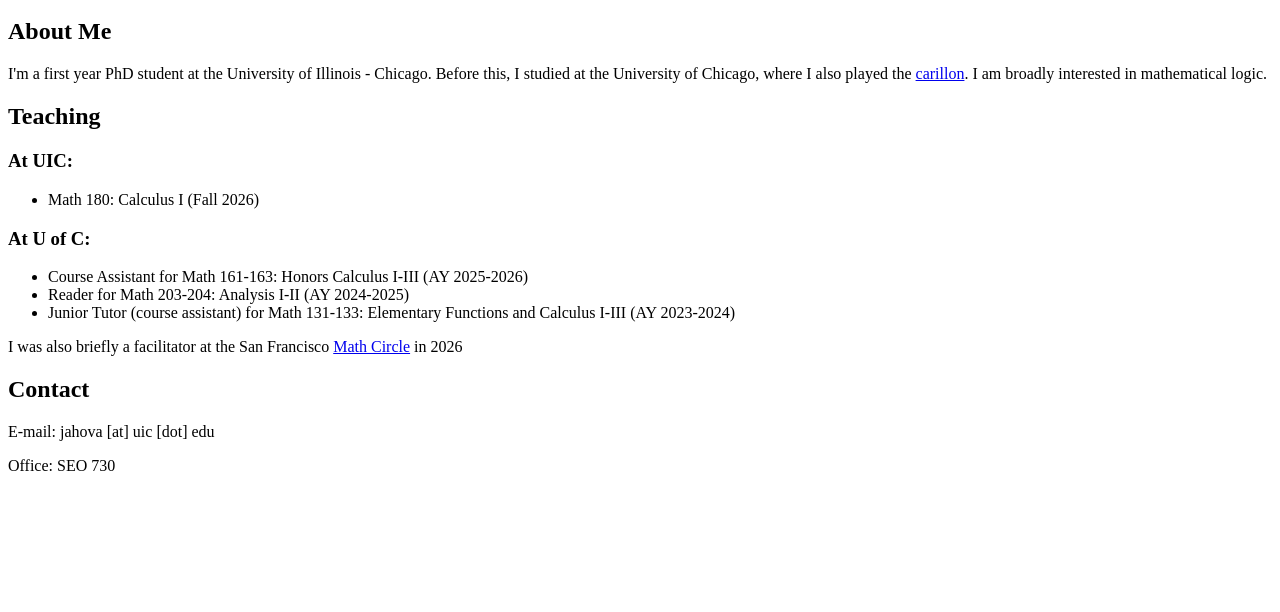
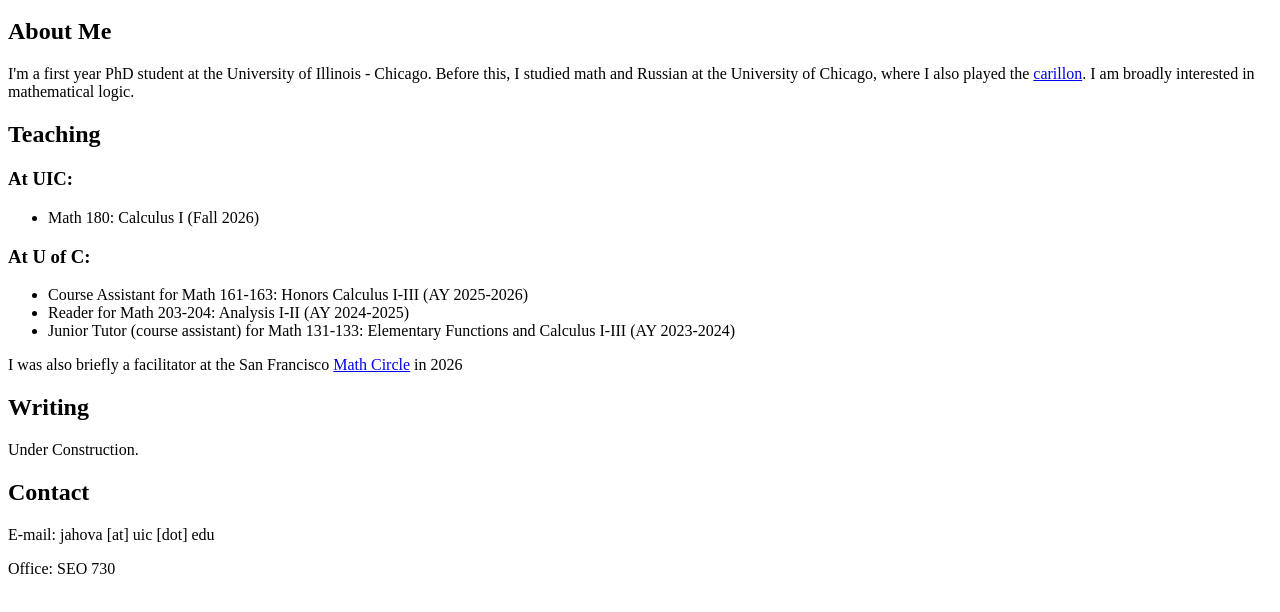
Before and after one commit to jahovanec/jahovanec.github.io, a plain HTML site: page index.html in a window 1280 px wide. Shown: the part 48-660 px from the top of the page. Drawn offline with Linux system fonts and the light colour scheme.

Commit message:
Update index.html

```diff
--- a/index.html
+++ b/index.html
@@ -5,7 +5,7 @@
 <body>
   <h1>Julian Hovanec</h1>
   <h2>About Me</h2>
-  <p>I'm a first year PhD student at the University of Illinois - Chicago. Before this, I studied at the University of Chicago, where I also played the <a href = "https://www.youtube.com/@rockefellerchapelcarillon8977/featured">carillon</a>. I am broadly interested in mathematical logic.</p>
+  <p>I'm a first year PhD student at the University of Illinois - Chicago. Before this, I studied math and Russian at the University of Chicago, where I also played the <a href = "https://www.youtube.com/@rockefellerchapelcarillon8977/featured">carillon</a>. I am broadly interested in mathematical logic.</p>
   <h2>Teaching</h2>
   <h3>At UIC: </h3>
   <ul>
@@ -18,6 +18,8 @@
     <li>Junior Tutor (course assistant) for Math 131-133: Elementary Functions and Calculus I-III (AY 2023-2024)</li>
   </ul>
   <p>I was also briefly a facilitator at the San Francisco <a href = "https://sfmathcircle.org/">Math Circle</a> in 2026</p>
+  <h2>Writing</h2>
+  <p>Under Construction.</p>
   <h2>Contact</h2>
   <p>E-mail: jahova [at] uic [dot] edu</p>
   <p>Office: SEO 730</p>
```
